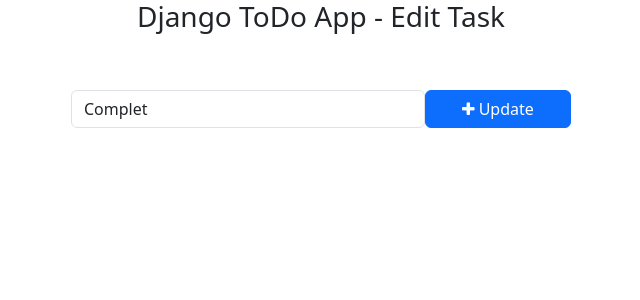
After one commit to LuuuuQ/ToDo, a Django app: page /todo/edit/1/ in a window 1280 px wide. The commit adds this page. Shown: the top 300 px of the page, without its empty margins (319-959 px from the left). Run offline with Django 5.2, Linux system fonts and the light colour scheme; data comes from the database, SQL or seed files in the repository; both versions use the stored data as it was after the commit.

Commit message:
todo app final

```diff
--- /dev/null
+++ b/templates/edit_task.html
@@ -0,0 +1,29 @@
+<!DOCTYPE html>
+<html lang="en">
+<head>
+    <meta charset="UTF-8">
+    <meta name="viewport" content="width=device-width, initial-scale=1.0">
+    <title>Django TODO App - Edit Task</title>
+    <!-- Bootstrap -->
+    <link href="https://cdn.jsdelivr.net/npm/bootstrap@5.3.0-alpha1/dist/css/bootstrap.min.css" rel="stylesheet" integrity="sha384-GLhlTQ8iRABdZLl6O3oVMWSktQOp6b7In1Zl3/Jr59b6EGGoI1aFkw7cmDA6j6gD" crossorigin="anonymous">
+    <script src="https://cdn.jsdelivr.net/npm/bootstrap@5.3.0-alpha1/dist/js/bootstrap.bundle.min.js" integrity="sha384-w76AqPfDkMBDXo30jS1Sgez6pr3x5MlQ1ZAGC+nuZB+EYdgRZgiwxhTBTkF7CXvN" crossorigin="anonymous"></script>
+    <!-- Font Awesome Icons -->
+    <link rel="stylesheet" href="https://cdnjs.cloudflare.com/ajax/libs/font-awesome/4.7.0/css/font-awesome.min.css">
+</head>
+<body>
+    <div class="container">
+        <h3 class="pt5 pb-5 text-center">Django ToDo App - Edit Task</h3>
+
+        <form action="{% url 'editTask' get_task.pk %}" method="POST" style="width: 500px; margin: auto;">
+            {% csrf_token %}
+            <div class="form-group">
+                <span style="display: flex;">
+                    <input type="text" name="task" class="form-control" placeholder="Add a task" value={{ get_task.task }}>
+                    <button type="submit" class="btn btn-primary" style="width: 200px;"><i class="fa fa-plus"></i> Update</button>
+                </span>
+            </div>
+        </form>
+
+    </div>
+</body>
+</html>
--- a/todo/urls.py
+++ b/todo/urls.py
@@ -3,4 +3,10 @@
 
 urlpatterns = [
     path('addTask/', views.addTask, name='addTask'),
+    path('mark_as_done/<int:pk>/', views.mark_as_done, name='mark_as_done'),
+    path('mark_as_undone/<int:pk>/', views.mark_as_undone, name='mark_as_undone'),
+    path('delete/<int:pk>/', views.delTask, name='delTask'),
+    path('edit/<int:pk>/', views.editTask, name='editTask'),
+
+
 ]
--- a/todo/views.py
+++ b/todo/views.py
@@ -1,4 +1,4 @@
-from django.shortcuts import render, redirect
+from django.shortcuts import render, redirect, get_object_or_404
 from django.http import HttpResponse
 from .models import Task
 # Create your views here.
@@ -7,3 +7,39 @@
     task = request.POST['task']
     Task.objects.create(task=task)
     return redirect('home')
+
+
+def mark_as_done(request, pk):
+    task = get_object_or_404(Task, pk=pk)
+    task.is_complete = True
+    task.save()
+    return redirect('home')
+
+
+
+def mark_as_undone(request, pk):
+    task = get_object_or_404(Task, pk=pk)
+    task.is_complete = False
+    task.save()
+    return redirect('home')
+
+
+
+def delTask(request, pk):
+    task = get_object_or_404(Task, pk=pk)
+    task.delete()
+    return redirect('home')
+
+
+def editTask(request, pk):
+    get_task = get_object_or_404(Task, pk=pk)
+    if request.method == 'POST':
+        task = request.POST['task']
+        get_task.task = task
+        get_task.save()
+        return redirect('home')
+    else:
+        context = {
+            'get_task': get_task,
+        }
+        return render(request, 'edit_task.html', context)
--- a/todo_main/views.py
+++ b/todo_main/views.py
@@ -6,6 +6,9 @@
 def home(request):
     tasks = Task.objects.filter(is_complete=False).order_by("-updated_at")
     completed_tasks = Task.objects.filter(is_complete=True)
-    context = {'tasks': tasks, 'completed_tasks': completed_tasks}
+    context = {
+        'tasks': tasks,
+        'completed_tasks': completed_tasks
+    }
 
     return render(request, 'home.html', context)
```
Also changed, not shown: templates/home.html (+7 -4 lines), db.sqlite3.
